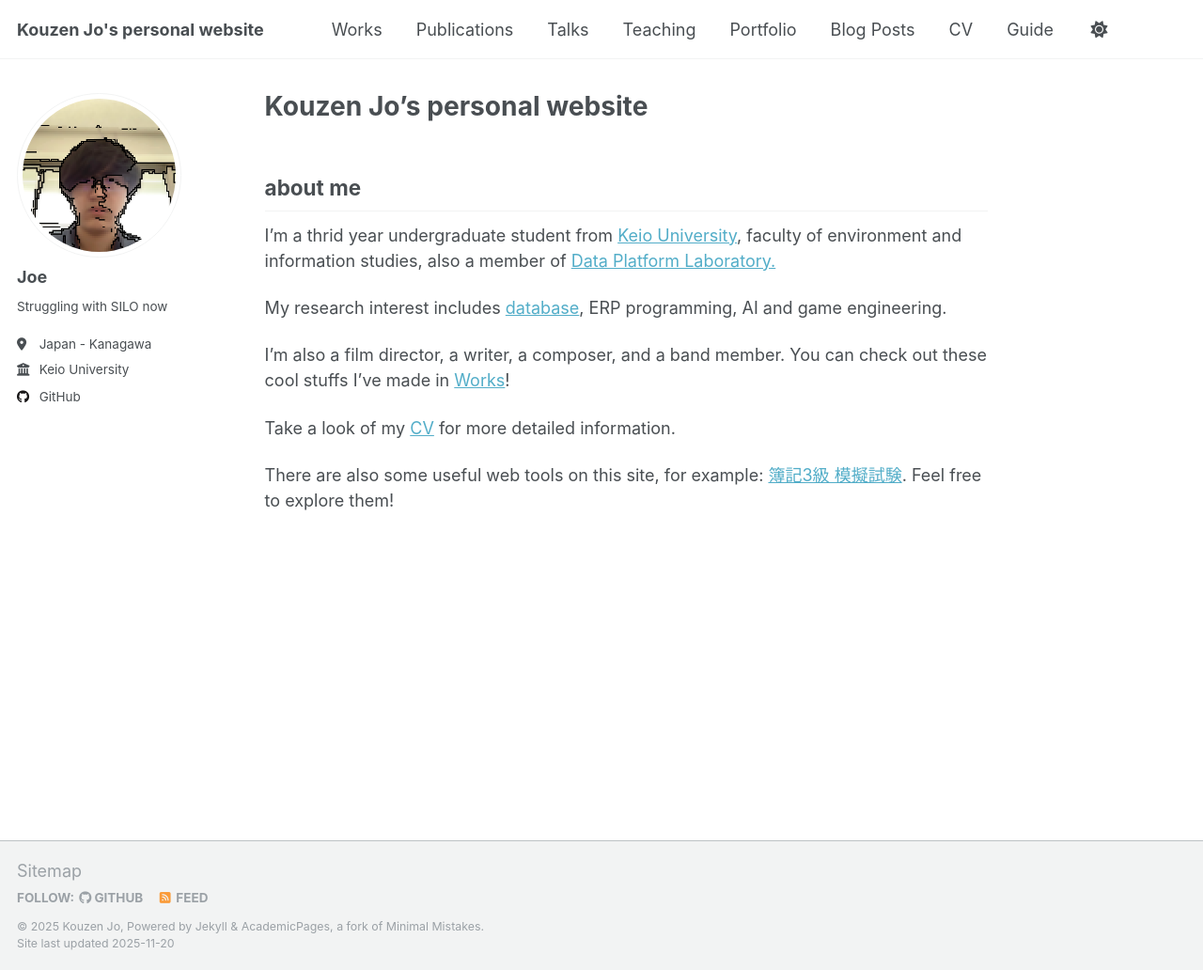
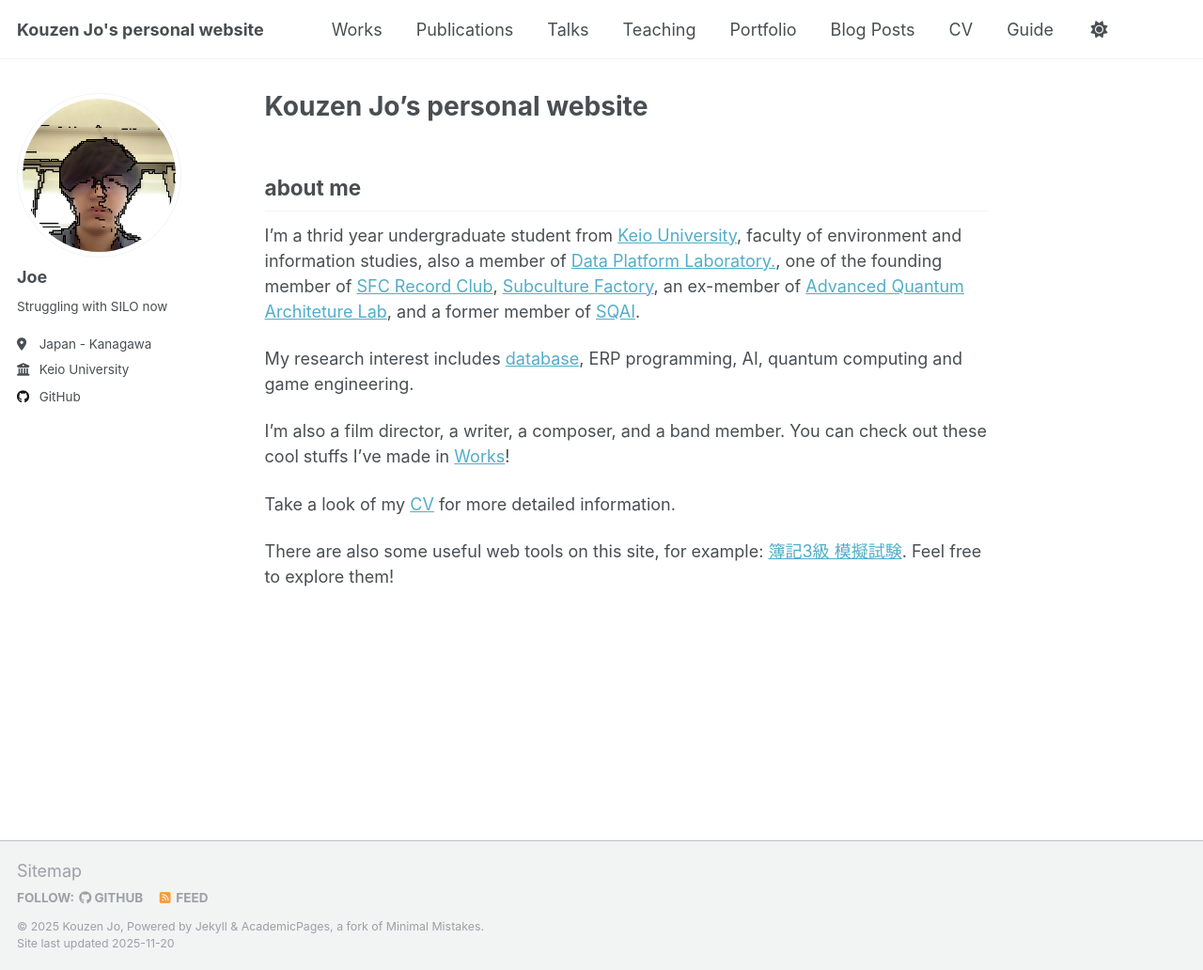
Before and after one commit to Joe-Xuu/joe-xuu.github.io, a Jekyll site: the page built from _pages/about.md, in a window 1280 px wide and 1032 px high. Shown: the whole window at 94% size. Built offline with Jekyll 4.4.1, drawn with Linux system fonts in a browser that asks for light colours.

Commit message:
Update about me section with new details
Added affiliations and expanded research interests.

```diff
--- a/_pages/about.md
+++ b/_pages/about.md
@@ -9,9 +9,9 @@
 
 about me
 ------
-I'm a thrid year undergraduate student from [Keio University](https://www.keio.ac.jp/ja), faculty of environment and information studies, also a member of [Data Platform Laboratory.](https://sites.google.com/view/dpl-sfc)
+I'm a thrid year undergraduate student from [Keio University](https://www.keio.ac.jp/ja), faculty of environment and information studies, also a member of [Data Platform Laboratory.](https://sites.google.com/view/dpl-sfc), one of the founding member of [SFC Record Club](https://sfcindiepress.com/sfc-record-club), [Subculture Factory](https://syllabus.sfc.keio.ac.jp/courses/2024_48242?locale=en), an ex-member of [Advanced Quantum Architeture Lab](https://aqua.sfc.wide.ad.jp/), and a former member of [SQAI](https://sqai.jp/).
 
-My research interest includes [database](https://sites.google.com/view/dpl-sfc), ERP programming, AI and game engineering.
+My research interest includes [database](https://sites.google.com/view/dpl-sfc), ERP programming, AI, quantum computing and game engineering.
 
 I'm also a film director, a writer, a composer, and a band member. You can check out these cool stuffs I've made in [Works](/works/)!
 
```
